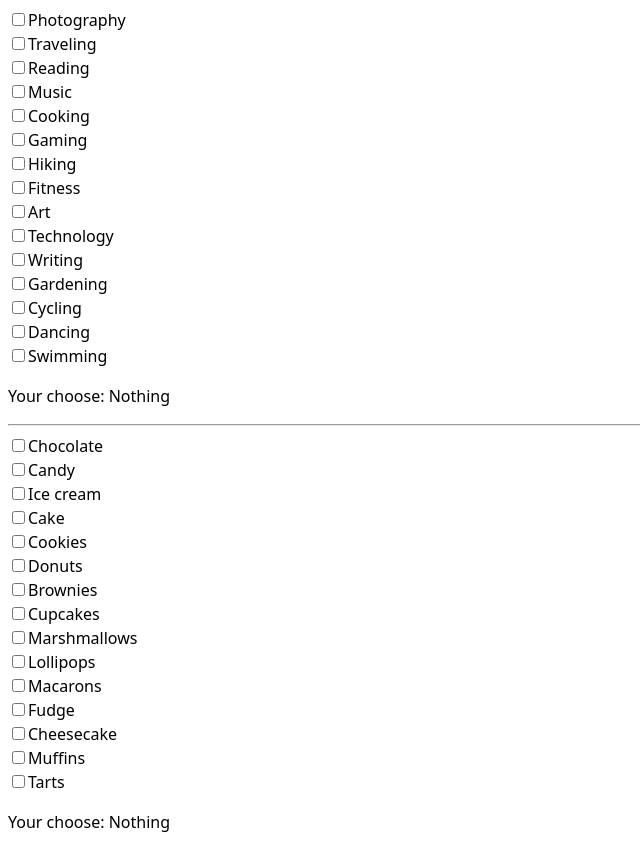
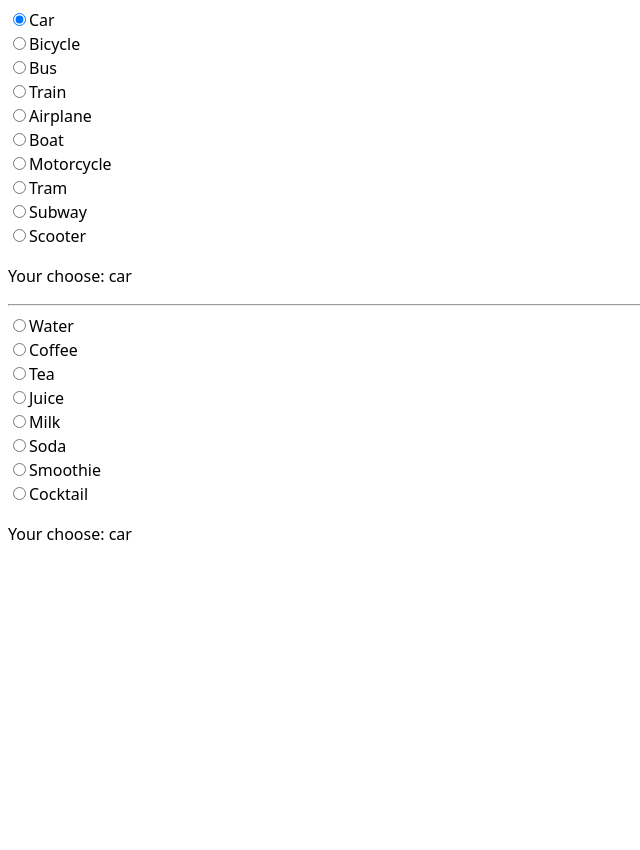
Before and after one commit to MakarKolesnyk/react, a React (Vite) app: page / in a window 1280 px wide. Shown: the whole page, without its empty margins (0-640 px from the left). After the commit the page ends 800 px from the top, so only its background shows below. Built offline with nearby package versions, Linux system fonts and the light colour scheme.

Commit message:
Add RadioMap

```diff
--- a/src/App.jsx
+++ b/src/App.jsx
@@ -1,12 +1,12 @@
-import interestsList, { sweets } from "./components/GroupCheckBoxs/data";
-import GroupCheckBoxes from "./components/GroupCheckBoxs/GroupCheckBoxes";
+import transportation, {drinks} from './components/RadioMap/data'
+import RadioMap from './components/RadioMap/RadioMap';
 
 function App() {
   return (
     <>
-      <GroupCheckBoxes list={interestsList} />
-      <hr />
-      <GroupCheckBoxes list={sweets} />
+    <RadioMap list={transportation} name='transports'/>
+    <hr />
+    <RadioMap list={drinks} name='drinks'/>
     </>
   );
 }
--- /dev/null
+++ b/src/components/RadioMap/RadioMap.jsx
@@ -0,0 +1,35 @@
+import { useState } from "react";
+import { PropTypes } from "prop-types";
+
+const RadioMap = (props) => {
+  const { list, name} = props;
+  const [selectUser, setSelectUser] = useState("car");
+  const changeSelectUser = (event) => {
+    setSelectUser(event.target.value);
+  };
+  const showRadio = (elem) => (
+    <label key={elem.value} style={{ display: "block" }}>
+      <input
+        type="radio"
+        name={name}
+        value={elem.value}
+        onChange={changeSelectUser}
+        checked={elem.value === selectUser}
+      />
+      {elem.label}
+    </label>
+  );
+  return (
+    <>
+      {list.map(showRadio)}
+      <p>Your choose: {selectUser}</p>
+    </>
+  );
+};
+
+RadioMap.PropTypes = {
+  list: PropTypes.array,
+  name: PropTypes.string,
+};
+
+export default RadioMap;
--- /dev/null
+++ b/src/components/RadioMap/data.js
@@ -0,0 +1,35 @@
+export const transportation = [
+  { label: "Car", value: "car" },
+  { label: "Bicycle", value: "bicycle" },
+  { label: "Bus", value: "bus" },
+  { label: "Train", value: "train" },
+  { label: "Airplane", value: "airplane" },
+  { label: "Boat", value: "boat" },
+  { label: "Motorcycle", value: "motorcycle" },
+  { label: "Tram", value: "tram" },
+  { label: "Subway", value: "subway" },
+  { label: "Scooter", value: "scooter" }
+
+];
+
+export const drinks = [
+
+  { label: "Water", value: "water" },
+
+  { label: "Coffee", value: "coffee" },
+
+  { label: "Tea", value: "tea" },
+
+  { label: "Juice", value: "juice" },
+
+  { label: "Milk", value: "milk" },
+
+  { label: "Soda", value: "soda" },
+
+  { label: "Smoothie", value: "smoothie" },
+
+  { label: "Cocktail", value: "cocktail" }
+
+];
+
+export default transportation
```
